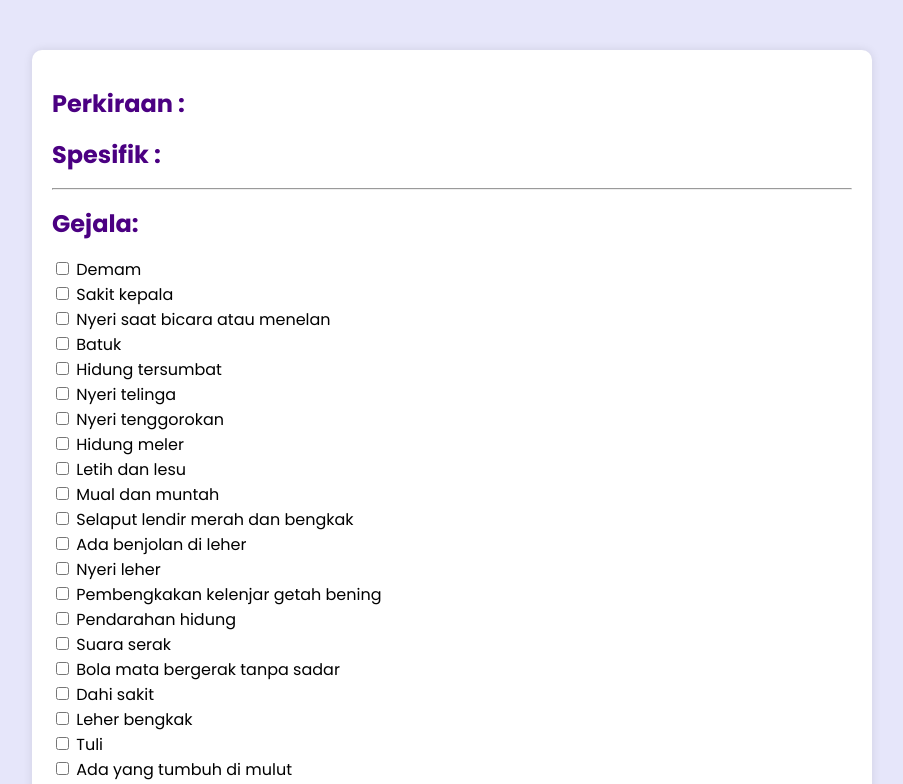
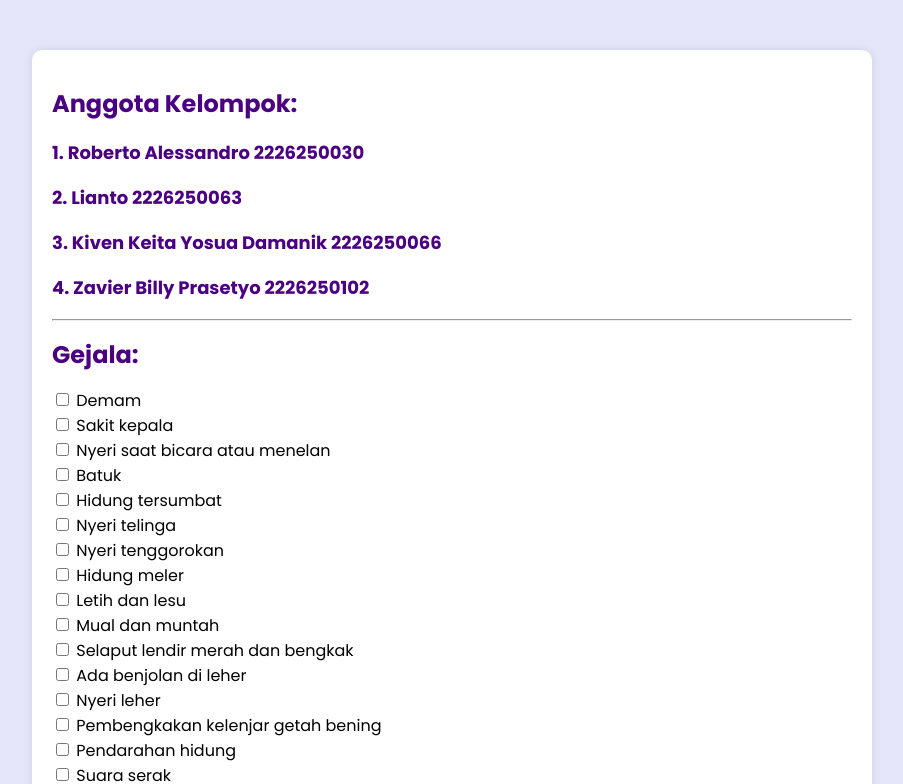
Before and after one commit to Lianto2226250063/TugasAI.github.io, a plain HTML site: page index.html in a window 1280 px wide. Shown: the top 784 px of the page, without its empty margins (188-1091 px from the left). Drawn offline with Linux system fonts and the light colour scheme.

Commit message:
add nama anggota

```diff
--- a/design.css
+++ b/design.css
@@ -19,6 +19,10 @@ h1 {
     font-size: 24px;
 }
 
+h3 {
+    color: #4B0082;
+    font-size: 18px;
+}
 #cb1 {
     accent-color: #4B0082;
 }
--- a/index.html
+++ b/index.html
@@ -9,8 +9,11 @@
 </head>
 <body>
     <div class="wraper">
-        <h1>Perkiraan : <span id="perkiraan"></span></h1>
-        <h1>Spesifik : <span id="hasil"></span></h1>
+        <h1>Anggota Kelompok:</h1>
+        <h3>1. Roberto Alessandro 2226250030</h3>
+        <h3>2. Lianto 2226250063</h3>
+        <h3>3. Kiven Keita Yosua Damanik 2226250066</h3>
+        <h3>4. Zavier Billy Prasetyo 2226250102</h3>
         <hr></hr>
         <h1>Gejala:</h1>
         <div class="listGejala">
@@ -165,6 +168,9 @@
             <input id="cb1" type="checkbox" data-value="38">
             <label>Tubuh tak seimbang</label>
         </div>
+        <hr></hr>
+        <h1>Perkiraan : <span id="perkiraan"></span></h1>
+        <h1>Spesifik : <span id="hasil"></span></h1>
     </div>
 </body>
 <script src="penyakit.js" type="text/javascript"></script>
```
